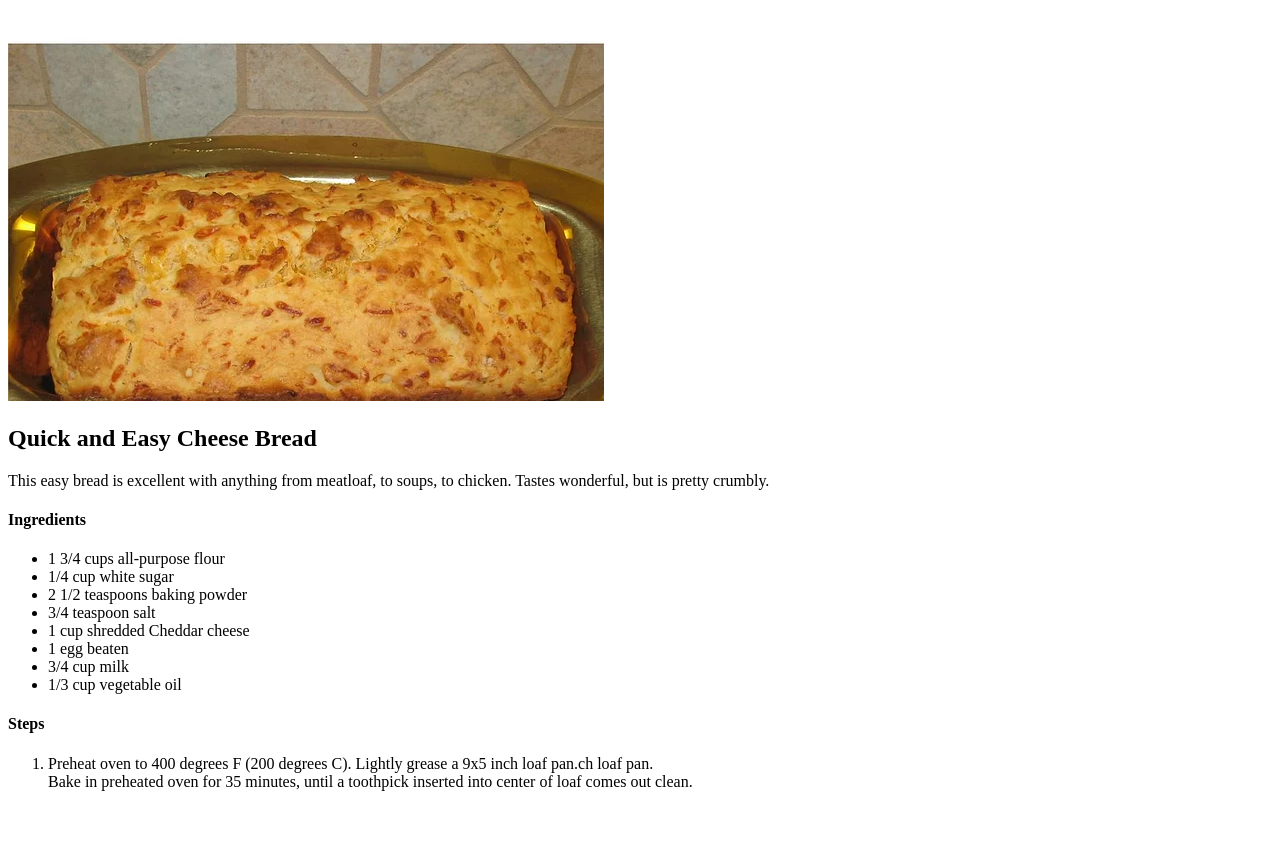
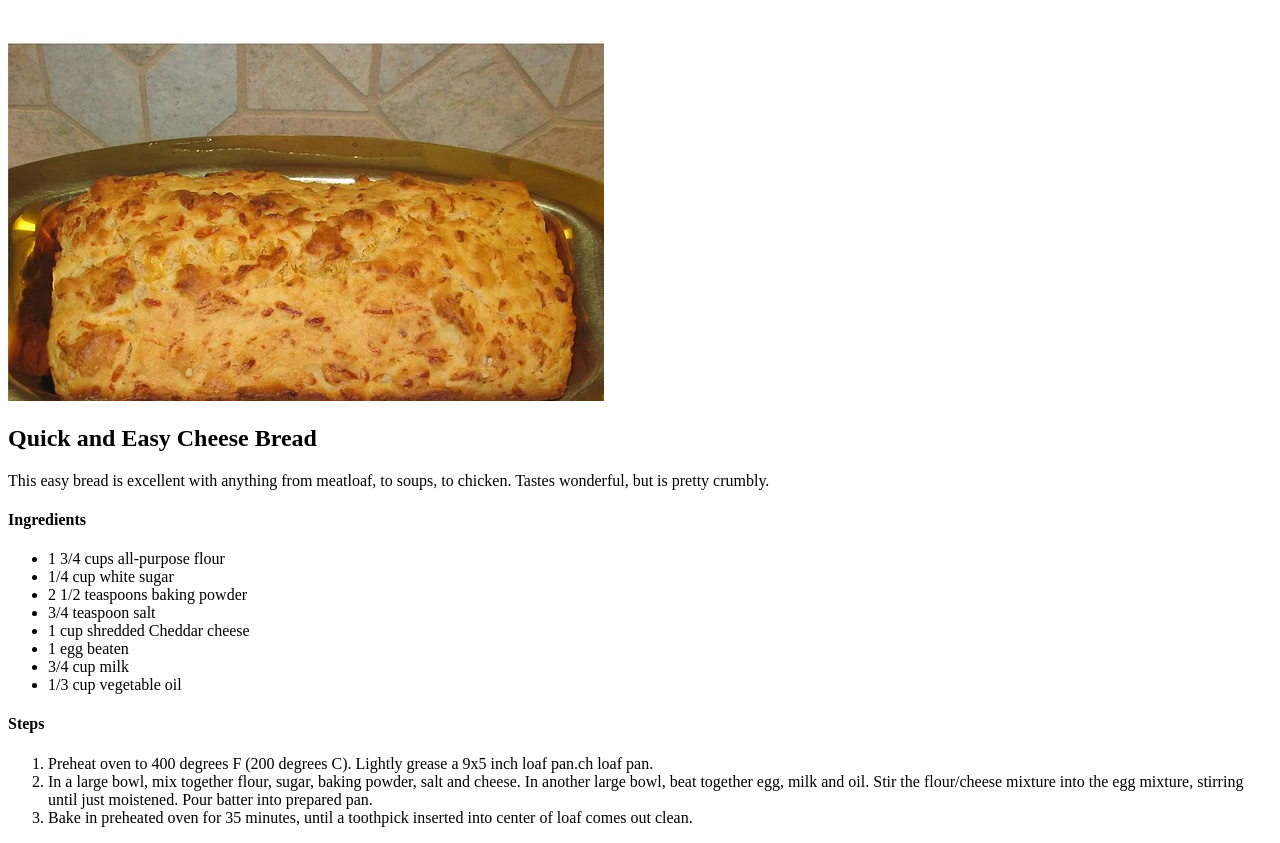
Before and after one commit to bashdevelops/Odin_recipes, a plain HTML site: page recipes/cheese-bread.html in a window 1280 px wide. Shown: the part 79-922 px from the top of the page. Before the commit the page ends 886 px from the top, so only its background shows below. Drawn offline with Linux system fonts and the light colour scheme.

Commit message:
fixed steps in cheese bread

```diff
--- a/recipes/cheese-bread.html
+++ b/recipes/cheese-bread.html
@@ -25,5 +25,6 @@
     <h4>Steps</h4>
     <ol>
         <li>Preheat oven to 400 degrees F (200 degrees C). Lightly grease a 9x5 inch loaf pan.ch loaf pan.</li>
-        Bake in preheated oven for 35 minutes, until a toothpick inserted into center of loaf comes out clean.
+        <li>In a large bowl, mix together flour, sugar, baking powder, salt and cheese. In another large bowl, beat together egg, milk and oil. Stir the flour/cheese mixture into the egg mixture, stirring until just moistened. Pour batter into prepared pan.</li>
+        <li>Bake in preheated oven for 35 minutes, until a toothpick inserted into center of loaf comes out clean.</li>
 </html>
```
